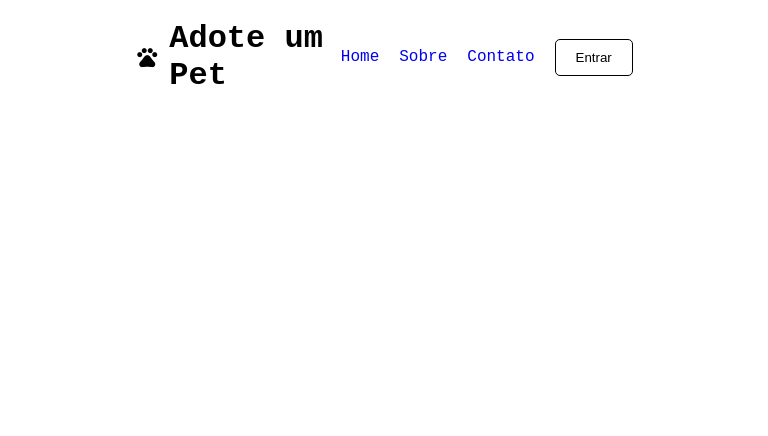
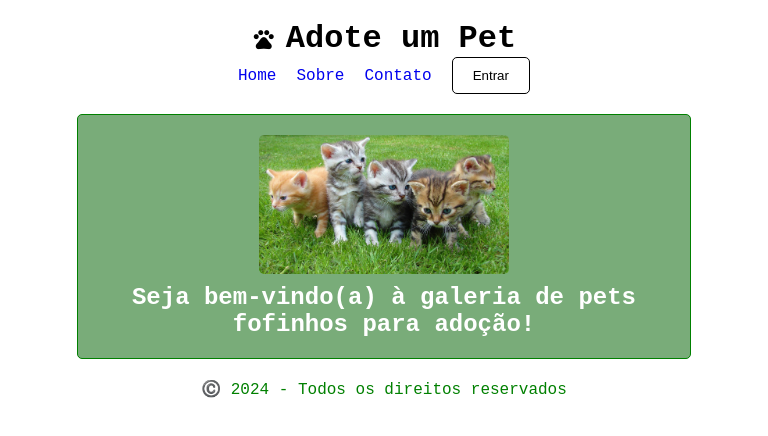
Before and after one commit to flaviare1s/bootcamp-soulcode-atividade-semana-4, a React (Vite) app: page / in a window 768 px wide. Shown: the top 436 px of the page. Built offline with nearby package versions, Linux system fonts and the light colour scheme.

Commit message:
Elaborei os componentes de cabecalho, button, rodape e banner

```diff
--- a/src/App.css
+++ b/src/App.css
@@ -4,4 +4,17 @@ main {
   align-items: center;
   justify-content: center;
   margin: 0 auto;
+  width: 60%;
 }
+
+@media (max-width: 768px) {
+  main {
+    width: 100%;
+  }
+}
+
+@media (min-width: 768px) and (max-width: 1024px) {
+  main {
+    width: 80%;
+  }
+}
--- a/src/App.jsx
+++ b/src/App.jsx
@@ -1,11 +1,17 @@
 import './App.css'
+import Banner from './components/Banner'
 import Cabecalho from './components/Cabecalho'
+import Galeria from './components/Galeria'
+import Rodape from './components/Rodape'
 
 function App() {
 
   return (
     <main>
       <Cabecalho />
+      <Banner />
+      <Galeria />
+      <Rodape />
     </main>
   )
 }
--- a/src/components/Banner.css
+++ b/src/components/Banner.css
@@ -0,0 +1,27 @@
+.banner {
+  background-color: rgb(121, 172, 121);
+  color: white;
+  display: flex;
+  align-items: center;
+  justify-content: center;
+  gap: 20px;
+  padding: 20px;
+  width: 100%;
+  border: 1px solid green;
+  border-radius: 5px;
+  text-align: center;
+  font-size: 1.2rem;
+}
+
+img {
+  max-width: 250px;
+  border-radius: 5px;
+}
+
+@media (max-width: 768px) {
+  .banner {
+    flex-direction: column;
+    gap: 10px;
+    font-size: 1rem;
+  }
+}
--- a/src/components/Banner.jsx
+++ b/src/components/Banner.jsx
@@ -1,10 +1,12 @@
 import './Banner.css'
+import imagem from '../assets/banner.jpg'
 
 const Banner = () => {
   return (
-    <div>
-
-    </div>
+    <section className='banner'>
+      <img src={imagem} alt="Banner" />
+      <h2>Seja bem-vindo(a) à galeria de pets fofinhos para adoção!</h2>
+    </section>
   )
 }
 
--- a/src/components/Button.css
+++ b/src/components/Button.css
@@ -7,6 +7,6 @@
 }
 
 .btn-entrar:hover {
-  background-color: #000;
+  background-color: green;
   color: #fff;
 }
--- a/src/components/Cabecalho.css
+++ b/src/components/Cabecalho.css
@@ -3,7 +3,7 @@
   justify-content: space-between;
   align-items: center;
   padding: 20px;
-  width: 70%;
+  width: 100%;
 }
 
 .logo {
@@ -22,3 +22,9 @@
 .navbar a:hover {
   text-decoration: underline;
 }
+
+@media (max-width: 768px) {
+  .cabecalho {
+    flex-direction: column;
+  }
+}
--- a/src/components/Rodape.css
+++ b/src/components/Rodape.css
@@ -0,0 +1,5 @@
+footer {
+  padding: 20px;
+  text-align: center;
+  color: green;
+}
--- a/src/components/Rodape.jsx
+++ b/src/components/Rodape.jsx
@@ -2,9 +2,9 @@ import './Rodape.css'
 
 const Rodape = () => {
   return (
-    <div>
-
-    </div>
+    <footer>
+      <p>©️ 2024 - Todos os direitos reservados</p>
+    </footer>
   )
 }
 
```
Also changed, not shown: src/assets/banner.jpg (added).
